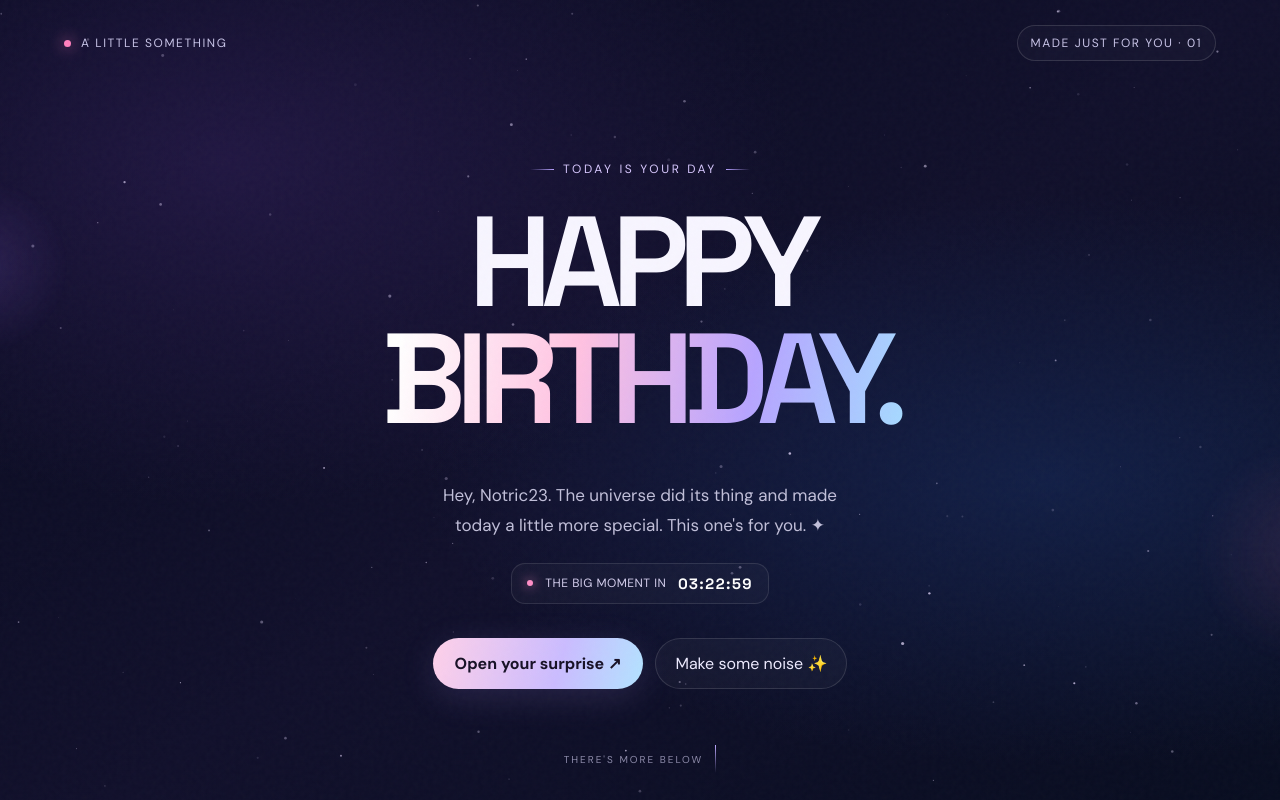
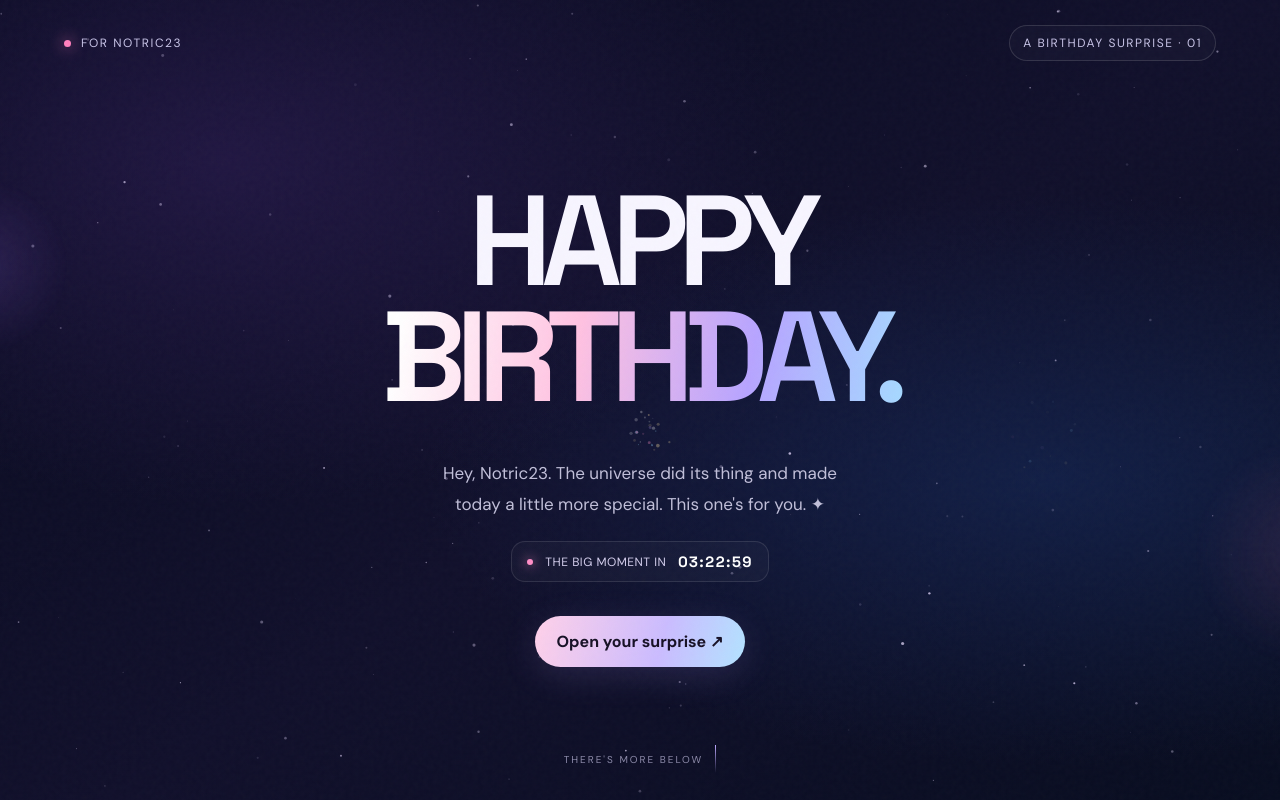
Before and after one commit to not-fireball/portfolio, a website: page public/notric23/index.html in a window 1280 px wide. Shown: the top 800 px of the page. Drawn offline with Linux system fonts and the light colour scheme.

Commit message:
Refine birthday page and add subtle automatic fireworks

```diff
--- a/public/notric23/index.html
+++ b/public/notric23/index.html
@@ -4,8 +4,8 @@
   <meta charset="UTF-8">
   <meta name="viewport" content="width=device-width, initial-scale=1">
   <meta name="theme-color" content="#090b20">
-  <meta name="description" content="A little birthday surprise made just for Notric23.">
-  <meta property="og:title" content="A little surprise for Notric23 ✦">
+  <meta name="description" content="A birthday surprise for Notric23.">
+  <meta property="og:title" content="Happy Birthday, Notric23 ✦">
   <meta property="og:description" content="Someone made you a birthday page. Open it.">
   <title>For Notric23 ✦</title>
   <link rel="preconnect" href="https://fonts.googleapis.com">
@@ -79,19 +79,17 @@
   <canvas id="stars" aria-hidden="true"></canvas>
   <div class="grain" aria-hidden="true"></div>
   <header class="topbar">
-    <div class="brand"><span class="dot"></span><span>A little something</span></div>
-    <span class="tag">MADE JUST FOR YOU · 01</span>
+    <div class="brand"><span class="dot"></span><span>For Notric23</span></div>
+    <span class="tag">A BIRTHDAY SURPRISE · 01</span>
   </header>
   <main>
     <section class="hero">
       <div class="orb one"></div><div class="orb two"></div>
-      <div class="eyebrow">today is your day</div>
       <h1>HAPPY<br><span class="line2">BIRTHDAY.</span></h1>
       <p class="sub">Hey, Notric23. The universe did its thing and made today a little more special. This one's for you. ✦</p>
       <div class="countdown" aria-live="polite"><span class="countdot"></span><span id="countdownLabel">THE BIG MOMENT IN</span><strong id="countdownClock">03:31:00</strong></div>
       <div class="hero-actions">
         <button class="primary" id="openSurprise">Open your surprise <span aria-hidden="true">↗</span></button>
-        <button class="secondary" id="celebrate">Make some noise ✨</button>
       </div>
       <div class="scroll-hint">there's more below</div>
     </section>
@@ -121,7 +119,6 @@
       <div class="section-label">03 / one last thing</div>
       <h2>Make this year<br>your favourite yet.</h2>
       <p>Enjoy your day, eat some cake, take the W, and make a wish. You only get this birthday once. 🎉</p>
-      <button class="primary" id="finalCelebrate">One more celebration ✨</button>
     </section>
   </main>
   <footer>CRAFTED WITH ✦ BY FIREBALL · HAPPY BIRTHDAY, NOTRIC23</footer>
@@ -132,7 +129,6 @@
       <div class="section-label">SURPRISE UNLOCKED</div>
       <h2 id="modalTitle">It's your day,<br>Notric23!</h2>
       <p>Whatever this year has waiting for you, I hope it's full of good people, good moments, and reasons to be proud of yourself. Thanks for being you. Happy birthday, legend. 🥳</p>
-      <button class="primary" id="modalCelebrate">LET'S GOOO ✨</button>
       <button class="close" id="closeModal">I'll try not to cry (close)</button>
     </div>
   </div>
@@ -172,13 +168,13 @@
         ctx.globalAlpha = 1;
         if (!reduced) requestAnimationFrame(frame);
       }
-      function burst(x = Math.random() * w, y = h * (.15 + Math.random() * .45)) {
+      function burst(x = Math.random() * w, y = h * (.12 + Math.random() * .48)) {
         const colors = ['#ff8fc7', '#c0a4ff', '#94d9ff', '#ffe5a3', '#ffffff'];
-        const parts = Array.from({length: 65}, () => {
-          const a = Math.random() * Math.PI * 2, speed = Math.random() * 3.8 + .7;
-          return {x,y,vx:Math.cos(a)*speed,vy:Math.sin(a)*speed,life:Math.random()*35+40,size:Math.random()*2+0.7,color:colors[Math.floor(Math.random()*colors.length)]};
+        const parts = Array.from({length: 24}, () => {
+          const a = Math.random() * Math.PI * 2, speed = Math.random() * 1.8 + .35;
+          return {x,y,vx:Math.cos(a)*speed,vy:Math.sin(a)*speed,life:Math.random()*18+22,size:Math.random()*1.4+0.5,color:colors[Math.floor(Math.random()*colors.length)]};
         });
-        bursts.push({parts,life:80});
+        bursts.push({parts,life:42});
       }
       resize(); if (reduced) frame(0); else requestAnimationFrame(frame);
       window.addEventListener('resize', resize);
@@ -203,6 +199,7 @@
       const modal = document.getElementById('surpriseModal');
       function openModal() { modal.classList.add('open'); burst(w/2,h/2); }
       function closeModal() { modal.classList.remove('open'); }
+      if (!reduced) window.setInterval(() => burst(), 300);
       document.getElementById('openSurprise').addEventListener('click', openModal);
       document.getElementById('closeModal').addEventListener('click', closeModal);
       modal.addEventListener('click', e => { if (e.target === modal) closeModal(); });
@@ -218,9 +215,7 @@
           document.body.appendChild(el); setTimeout(()=>el.remove(),5000);
         }
       }
-      document.getElementById('celebrate').addEventListener('click', celebrate);
-      document.getElementById('finalCelebrate').addEventListener('click', celebrate);
-      document.getElementById('modalCelebrate').addEventListener('click', () => { closeModal(); celebrate(); });
+
     })();
   </script>
 </body>
```
